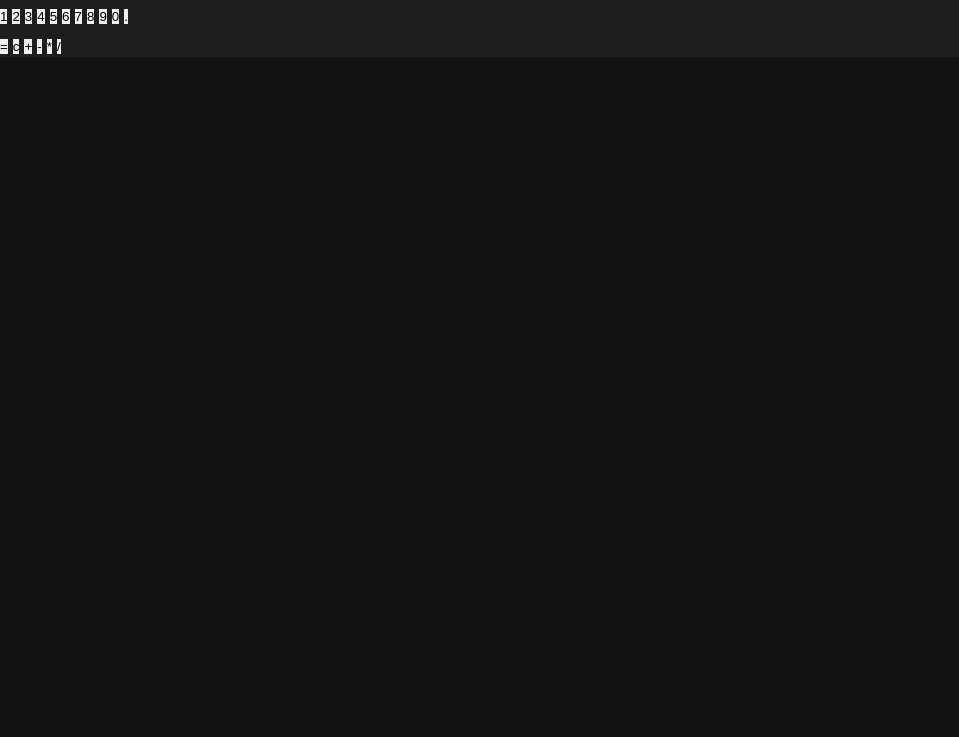
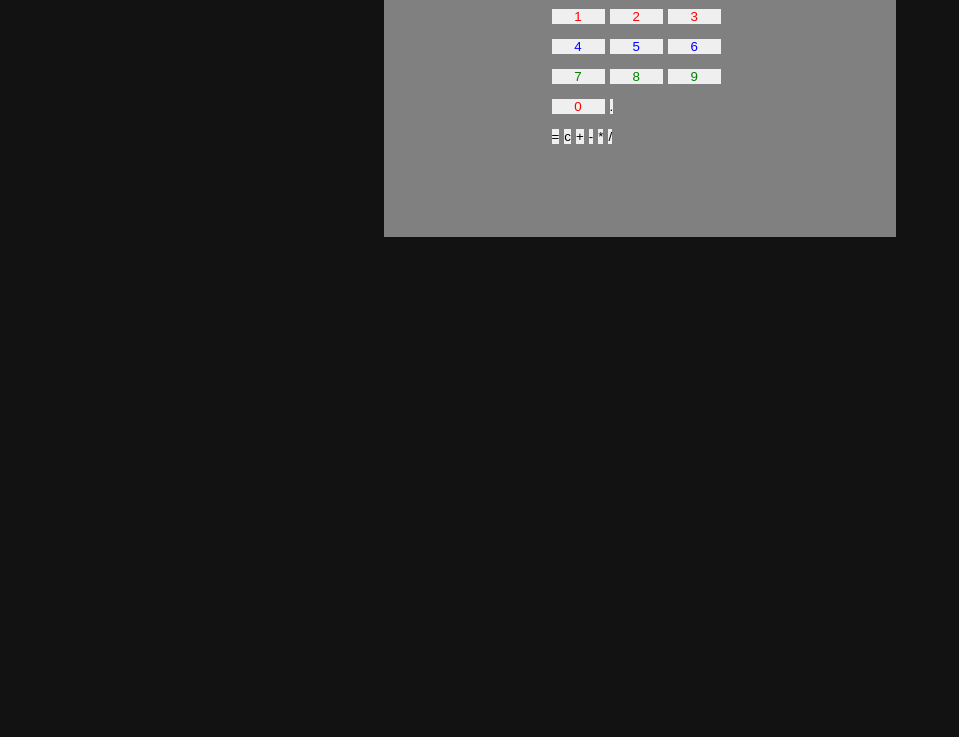
Before and after one commit to FravonDev/calculadora, a plain HTML site: page index.html in a window 1280 px wide. Shown: the part 63-800 px from the top of the page, without its empty margins (0-959 px from the left). Drawn offline with Linux system fonts and the light colour scheme.

Commit message:
inicio da estilização

```diff
--- a/index.html
+++ b/index.html
@@ -23,6 +23,7 @@
 
             <!-- grouping the numbers -->
             <div class="group-btns">
+                <table>
                     <div class="numbers">
                         <button value="1" id="number-1">1</button>
                         <button value="2" id="number-2">2</button>
@@ -36,6 +37,7 @@
                         <button value="0" id="number-0">0</button>
                         <button value="." id="number-10">.</button>
                     </div>
+                </table>
 
                 <!-- grouping the operators -->
                 <div class="operations">
--- a/scripts.js
+++ b/scripts.js
@@ -2,10 +2,6 @@
 document.addEventListener("DOMContentLoaded", () => {
         const resultLabel = document.getElementById('result');
         const equals = document.getElementById('equals');
-
-
-
-
 
         var result = 0;
         var expression = [];
--- a/style.css
+++ b/style.css
@@ -11,7 +11,8 @@
     --dark-color-bg: #121212;
     --dark-primary-color: #1E1E1E;
     --dark-secondary-color: #BB86FC;
-    --dark-text-color: #E0E0E0;
+    --dark-btn--color: #03DAC6;
+    --dark-text-color: rgba(255, 255, 255, 0.8);
 }
 
 body{
@@ -21,10 +22,45 @@ body{
     color: var(--dark-text-color);
     width: 100vw;
     height: 100vh;
+    display: flex;
+    flex-direction: column;
+    align-items: center;
 }
 
 
 .container{
+  background-color: gray;
+  display: flex;
+  flex-direction: column;
+  width: 40%;
+  min-width: 400px;
+  height: 300px;
+  align-items: center;
+}
 
-  background-color: var(--dark-primary-color)
+.content{
+    display: flex;
+    flex-direction: column;
+
 }
+
+.numbers button:nth-child(-n+10){
+    color: red;
+    width: 30%;
+}
+
+.numbers button:nth-child(-n+9){
+    color: green;
+    width: 30%;
+
+}
+
+.numbers button:nth-child(-n+6){
+    color: blue;
+    width: 30%;
+}
+
+.numbers button:nth-child(-n+3){
+    color: red;
+    width: 30%;
+}
```
Lines whose indentation alone changed are shown as unchanged.
